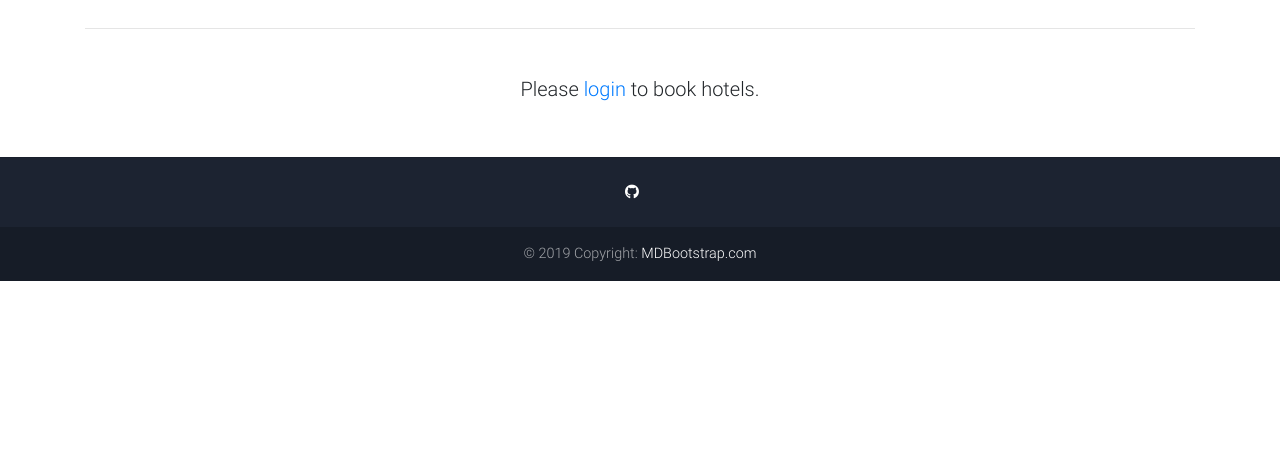
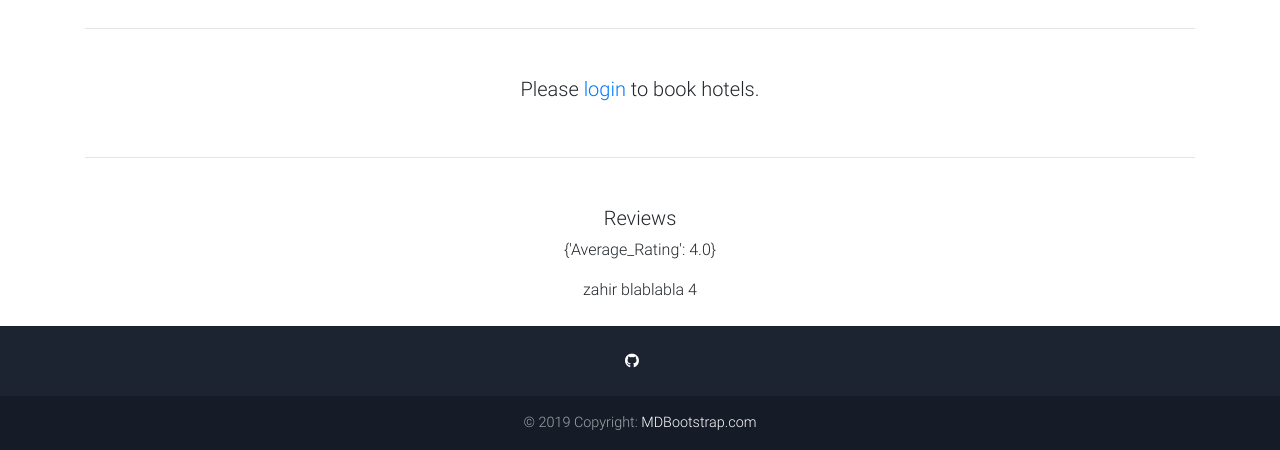
Before and after one commit to zahir1509/project-ap-etravel, a Django app: page /hotel/1 in a window 1280 px wide. Shown: the part 578-1028 px from the top of the page. Before the commit the page ends 859 px from the top, so only its background shows below. Run offline with Django 3.2, Linux system fonts and the light colour scheme; data comes from the database, SQL or seed files in the repository; both versions use the stored data as it was after the commit; some libraries are stand-ins or nearby versions.

Commit message:
show reviews

```diff
--- a/etravel/urls.py
+++ b/etravel/urls.py
@@ -30,7 +30,7 @@ urlpatterns = [
     path('change-password/', views.change_password, name='editpassword'),
     path('hotel_booking/', views.bookhotel, name='bookhotel'),
     path('hotel/<int:hotel_id>', views.hotelpage, name='hotelpage'),
-    path('cancelbooking/', views.cancelbooking, name='cancelbooking')
+    path('cancelbooking/', views.cancelbooking, name='cancelbooking'),
 
 
 
--- a/main/admin.py
+++ b/main/admin.py
@@ -6,3 +6,4 @@ admin.site.register(Location)
 admin.site.register(Hotel)
 admin.site.register(HotelRating)
 admin.site.register(Reservation)
+admin.site.register(Review)
--- a/main/models.py
+++ b/main/models.py
@@ -1,6 +1,8 @@
 from django.db import models
 from django.contrib.auth.models import User
 from datetime import datetime, date
+from django.db.models import Avg
+
 # Create your models here.
 
 class Location(models.Model):
@@ -55,3 +57,21 @@ class Reservation(models.Model):
 
     def __str__(self):
         return self.reservation_name
+
+RATE_CHOICES = [
+    (1, '1 - Trash'),
+    (2, '2 - Ok'),
+    (3, '3- Average'),
+    (4, '4 - Good'),
+    (5, '5 - Perfect')
+]
+
+class Review(models.Model):
+    user = models.ForeignKey(User, on_delete=models.CASCADE, null=True)
+    hotel = models.ForeignKey(Hotel, on_delete=models.CASCADE, null=True)
+    date = models.DateTimeField(auto_now_add=True)
+    text = models.TextField(max_length =1000, blank= True)
+    rate = models.PositiveSmallIntegerField(choices = RATE_CHOICES)
+
+    def __str__(self):
+        return self.user.username
--- a/main/templates/hotel.html
+++ b/main/templates/hotel.html
@@ -139,11 +139,22 @@
        {% else %}
        <h5 style="margin-top: 2%; margin-bottom: 5%">Please <a href="/login/">login</a> to book hotels.</h5>
        {% endif %}
-       </center>
 
+       <hr class="my-5">
 
+       <h5 style="margin-top: 2%;">Reviews</h5>
 
+       <p>{{ reviews_avg }}</p>
 
+       {% for review in reviews %}
+
+       {{review.user.username}}
+       {{review.text}}
+       {{review.rate}}
+
+       {% endfor %}
+
+      </center>
 </div>
 
 </main>
--- a/main/views.py
+++ b/main/views.py
@@ -5,6 +5,7 @@ from django.contrib.auth.forms import UserCreationForm, UserChangeForm, Password
 from django.contrib import messages
 from django.contrib.auth import authenticate, login, logout, update_session_auth_hash
 from django.contrib.auth.decorators import login_required
+from django.urls import reverse, reverse_lazy
 from .forms import *
 from .models import *
 # Create your views here.
@@ -37,9 +38,15 @@ def filterhotel(request):
 def hotelpage(request, hotel_id):
     if request.method == 'GET':
         hotel = get_object_or_404(Hotel, pk=hotel_id)
+        reviews = Review.objects.filter(hotel=hotel)
+        reviews_avg = reviews.aggregate(Average_Rating = Avg('rate'))
+        reviews_count = reviews.count()
 
         context = {
-            'hotel':hotel
+            'hotel':hotel,
+            'reviews':reviews,
+            'reviews_avg':reviews_avg,
+            'reviews_count':reviews_count
         }
         return render(request, 'hotel.html', context)
 
```
Also changed, not shown: main/forms.py (+7 -0 lines), main/templates/rate.html (added, +26 -0 lines), db.sqlite3, main/migrations/0020_auto_20201128_1853.py (added).
